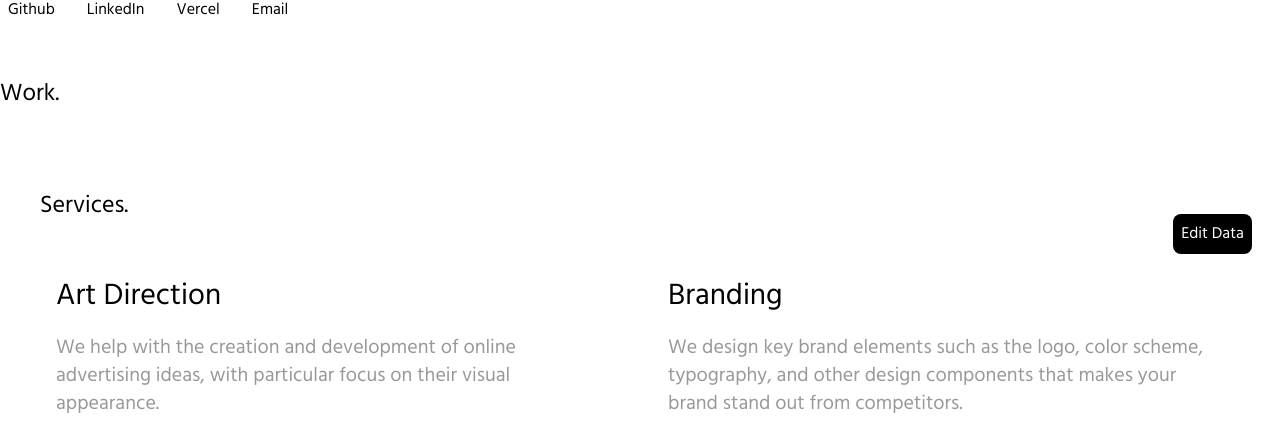
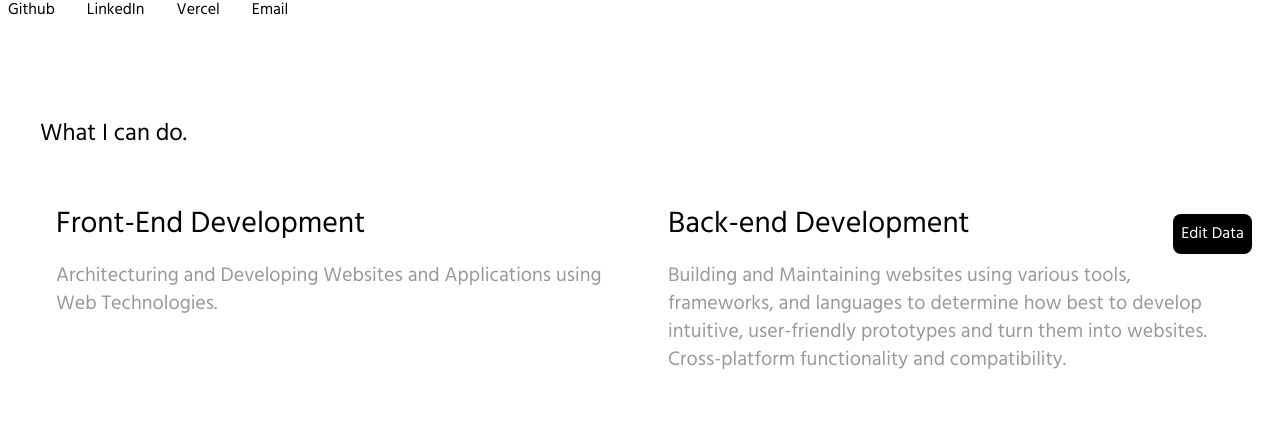
Before and after one commit to pmasango021/my-react-portfolio.github.io, a Next.js app: page / in a window 1280 px wide. Shown: the part 518-950 px from the top of the page. Built offline with nearby package versions, Linux system fonts and the light colour scheme.

Commit message:
Updated Resume and index.js

```diff
--- a/data/portfolio.json
+++ b/data/portfolio.json
@@ -33,17 +33,17 @@
   "services": [
     {
       "id": "1",
-      "title": "Art Direction",
-      "description": "We help with the creation and development of online advertising ideas, with particular focus on their visual appearance."
+      "title": "Front-End Development",
+      "description": "Architecturing and Developing Websites and Applications using Web Technologies."
     },
     {
       "id": "2",
-      "title": "Branding",
-      "description": "We design key brand elements such as the logo, color scheme, typography, and other design components that makes your brand stand out from competitors."
+      "title": "Back-end Development",
+      "description": "Building and Maintaining websites using various tools, frameworks, and languages to determine how best to develop intuitive, user-friendly prototypes and turn them into websites. Cross-platform functionality and compatibility.\n\n"
     },
     {
       "id": "3",
-      "title": "Web Design",
+      "title": "Full-Stack Development",
       "description": "We build and optimize your online presence.  Website is the digital entry point into your business and a powerful revenue channel."
     },
     {
@@ -83,7 +83,7 @@
         "dates": "September 2021 - December 2022",
         "type": "Volunteer",
         "position": "Student Administration at WeThinkCode (Cape Town)",
-        "bullets": "Helped with the administration of the student body including the management of student records student attendanc and student transfers between Cape Town + Johannesburg and Durban campuses"
+        "bullets": "Assisted with the administration of the student body including the management of student records student attendanc and student transfers between Cape Town + Johannesburg and Durban campuses"
       }
     ],
     "education": {
@@ -114,11 +114,12 @@
     "others": [
       "Figma",
       "Git",
+      "CI/CD",
+      "Vercel",
       "Docker",
-      "Vercel",
       "Kubernetes",
       "Database Management System (RDMS & DBMS)",
-      "CI/CD",
+      "Databases - MongoDB, MySQL, PostgreSQL, SQLite",
       "Web Frameworks - Spring & Javalin",
       "Build Tools - Maven & Gradle",
       "Testing - JUnit, Mockito, REST Assured, Postman", "pyTest","Unittest/pyUnit",
--- a/pages/index.js
+++ b/pages/index.js
@@ -101,7 +101,7 @@ export default function Home() {
           <Socials className="mt-2 laptop:mt-5" />
         </div>
         <div className="mt-10 laptop:mt-30 p-2 laptop:p-0" ref={workRef}>
-          <h1 className="text-2xl text-bold">Work.</h1>
+          <h1 className="text-2xl text-bold"></h1>
           <div className="mt-5 laptop:mt-10 grid grid-cols-1 tablet:grid-cols-2 gap-4">
             {data.projects.map((project) => (
               <WorkCard
@@ -115,7 +115,7 @@ export default function Home() {
           </div>
         </div>
         <div className="mt-10 laptop:mt-30 p-2 laptop:p-0">
-          <h1 className="tablet:m-10 text-2xl text-bold">Services.</h1>
+          <h1 className="tablet:m-10 text-2xl text-bold">What I can do.</h1>
           <div className="mt-5 tablet:m-10 grid grid-cols-1 laptop:grid-cols-2 gap-6">
             {data.services.map((service, index) => (
               <ServiceCard
```
